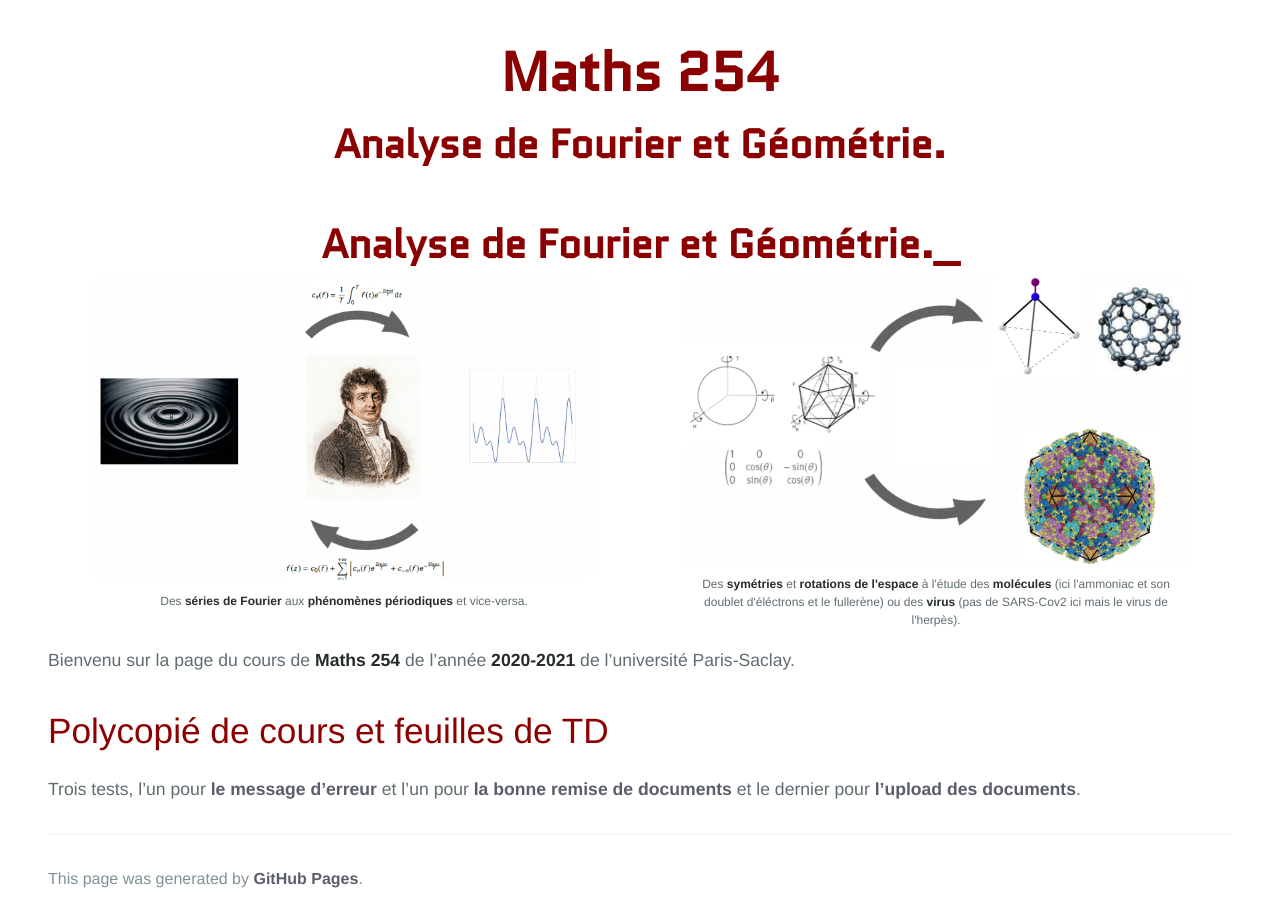
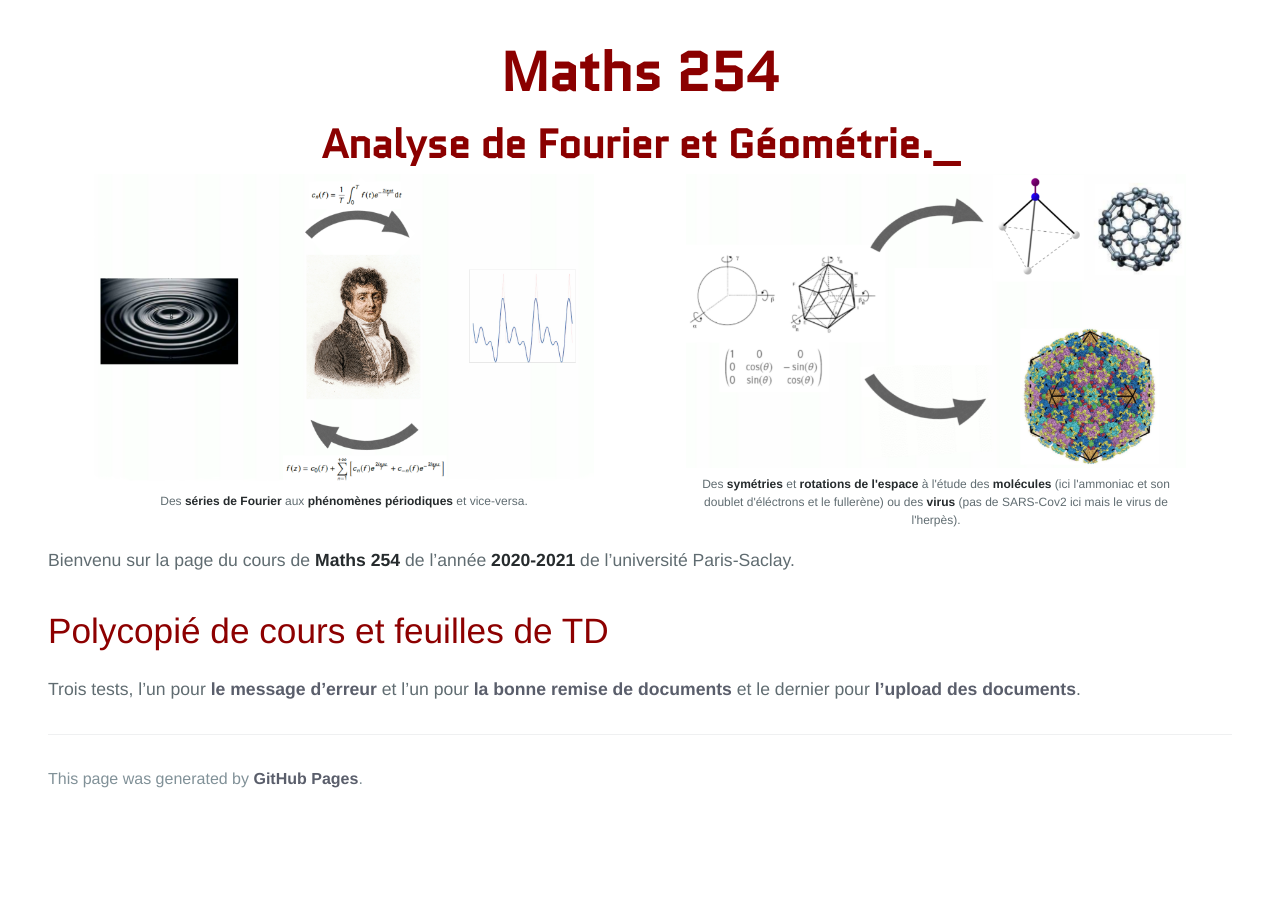
Before and after one commit to KevinDestagnol/algebre.github.io, a Jekyll site: the page built from index.md, in a window 1280 px wide. Shown: the part 260-1183 px from the top of the page. Built offline with Jekyll 4.4.1, drawn with Linux system fonts in a browser that asks for light colours; some web fonts are replaced; our own code applies the rules of GitHub Pages for plain Markdown files; after the commit the page ends 1083 px from its top, so only the background shows below that.

Commit message:
Update default.html

```diff
--- a/_layouts/default.html
+++ b/_layouts/default.html
@@ -30,9 +30,6 @@
       <center>
       <hprime class="project-name">{{ page.title | default: site.title | default: site.github.repository_name }} </hprime>
       <!--<hprime2 class="project-name">{{ page.description | default: site.description | default: site.github.project_tagline }}</hprime2>-->
-   <div class="content">
-      <p> Analyse de Fourier et Géométrie.</p>
-      </div>
         <hprime2 class="project-name">
         <div id="typedtext"></div>
         </hprime2>
```
